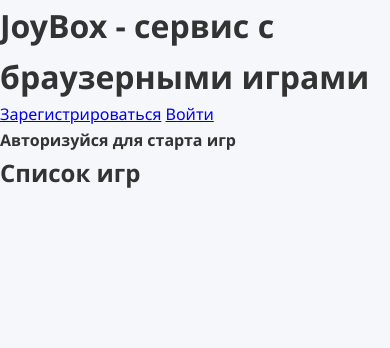
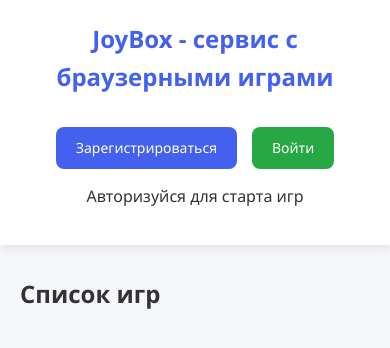
Before and after one commit to FDA-2011/site2, a Flask app: page / in a window 390 px wide. Shown: the top 348 px of the page. Run offline with Flask 3, Linux system fonts and the light colour scheme.

Commit message:
Update style.css

```diff
--- a/static/css/style.css
+++ b/static/css/style.css
@@ -161,4 +161,100 @@ body {
         flex-direction: column;
         gap: 20px;
     }
+    /* Header styles */
+.header {
+    background: white;
+    box-shadow: 0 2px 10px rgba(0, 0, 0, 0.1);
+    padding: 20px 0;
 }
+
+.header-content {
+    max-width: 1200px;
+    margin: 0 auto;
+    padding: 0 20px;
+    display: flex;
+    justify-content: space-between;
+    align-items: center;
+    flex-wrap: wrap;
+    gap: 20px;
+}
+
+.logo {
+    font-size: 24px;
+    color: var(--primary-color);
+    font-weight: 600;
+}
+
+.auth-buttons {
+    display: flex;
+    gap: 15px;
+    align-items: center;
+}
+
+.user-profile {
+    color: var(--text-color);
+    font-weight: 500;
+    text-decoration: none;
+    transition: color 0.3s;
+}
+
+.user-profile:hover {
+    color: var(--primary-color);
+}
+
+.subheader {
+    text-align: center;
+    margin: 15px 0;
+    color: var(--text-color);
+    font-weight: 400;
+}
+
+/* Main content */
+.main-content {
+    max-width: 1200px;
+    margin: 30px auto;
+    padding: 0 20px;
+    width: 100%;
+}
+
+/* Buttons */
+.btn {
+    padding: 10px 20px;
+    border-radius: 8px;
+    font-weight: 500;
+    text-decoration: none;
+    transition: all 0.3s;
+    border: none;
+    cursor: pointer;
+    font-size: 14px;
+}
+
+.btn-primary {
+    background-color: var(--primary-color);
+    color: white;
+}
+
+.btn-primary:hover {
+    background-color: var(--primary-hover);
+}
+
+.btn-success {
+    background-color: var(--success-color);
+    color: white;
+}
+
+.btn-success:hover {
+    background-color: #218838;
+}
+
+/* Responsive */
+@media (max-width: 768px) {
+    .header-content {
+        flex-direction: column;
+        text-align: center;
+    }
+
+    .logo {
+        margin-bottom: 10px;
+    }
+}
```
